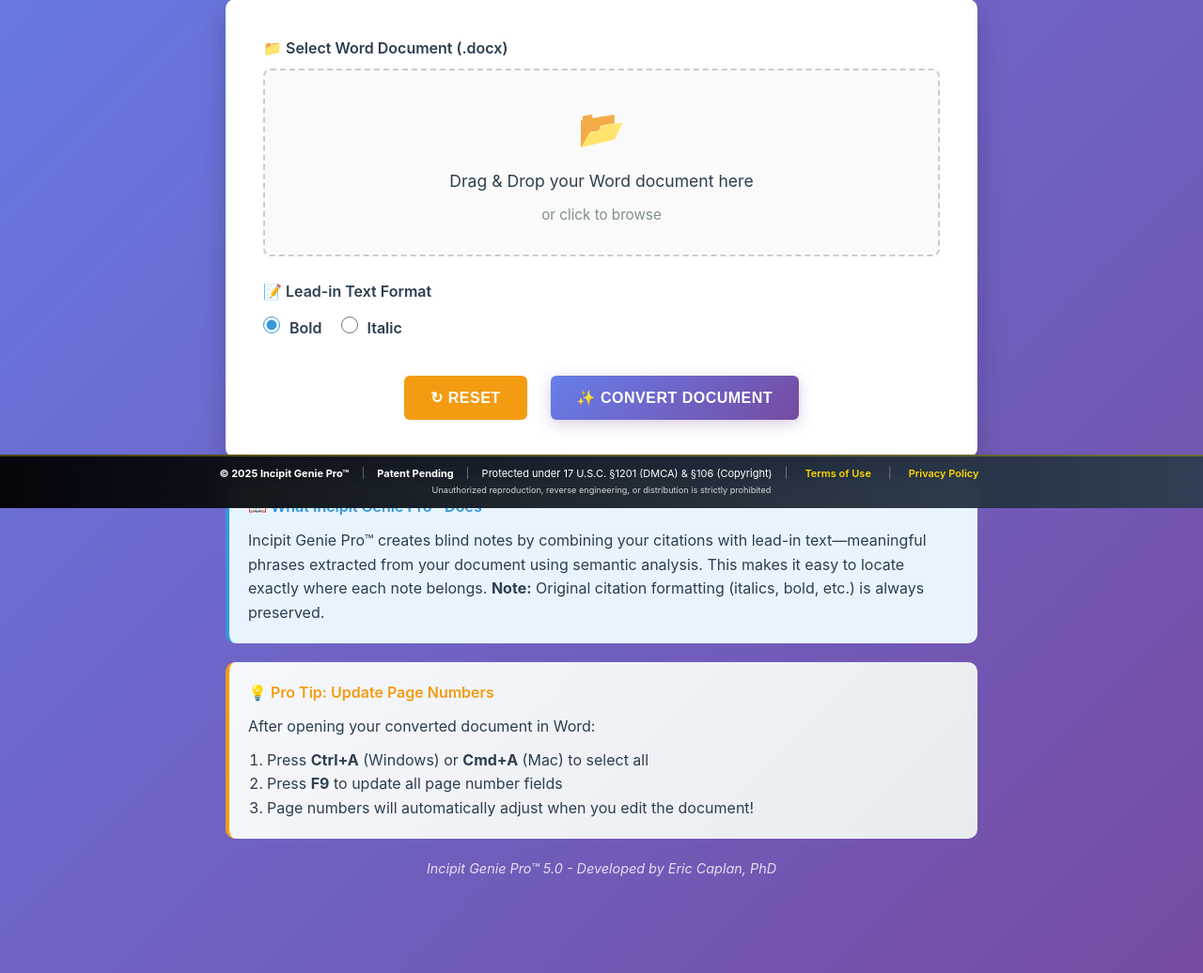
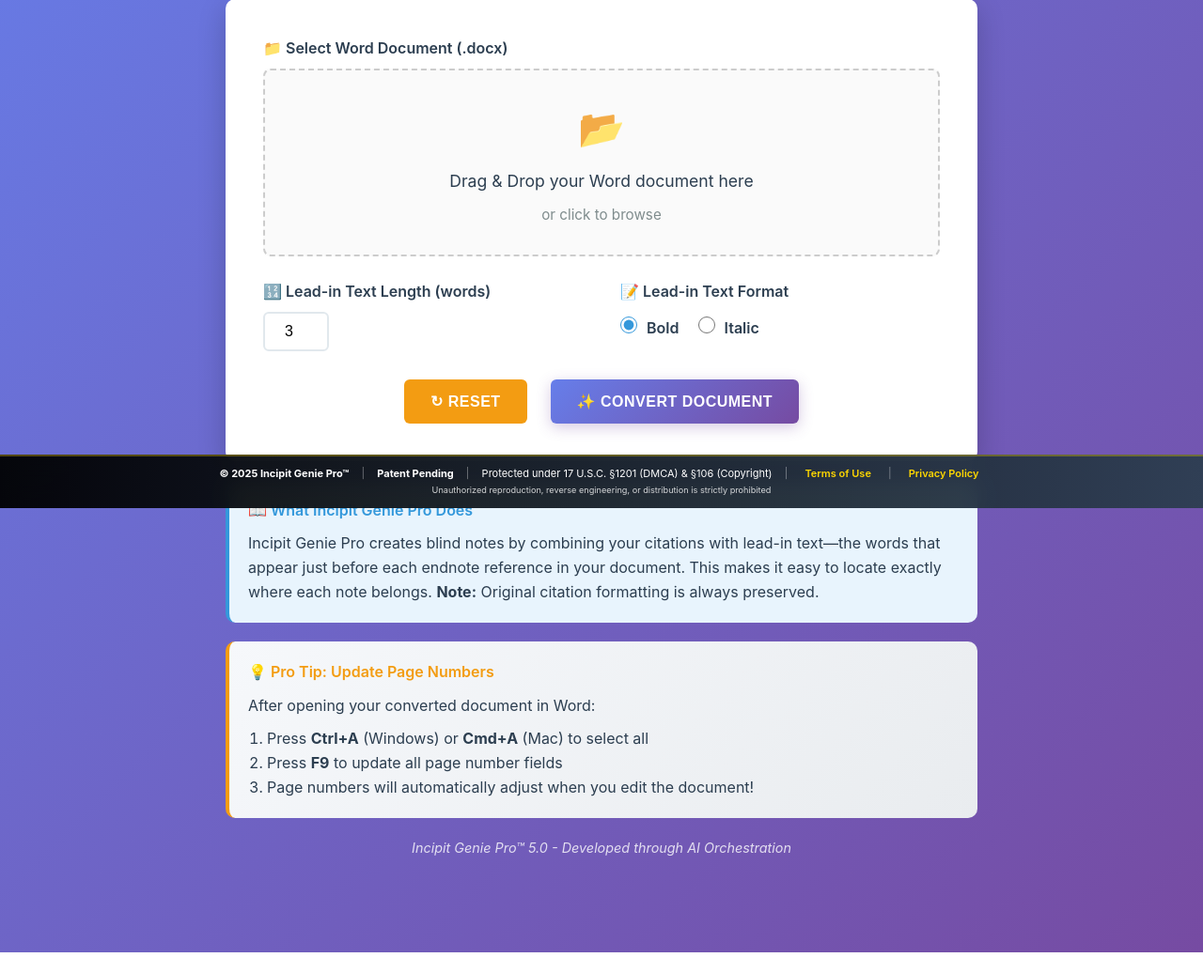
Before and after one commit to caplane/Incipit-Genie-Final_12042025, a Flask app: template templates/index.html in a window 1280 px wide. Shown: the part 259-1295 px from the top of the page at 94% size. After the commit the page ends 1273 px from the top, so only its background shows below. Run offline with Flask 2, Linux system fonts and the light colour scheme; the template is opened without the code that fills it, so the values that code supplies are empty.

Commit message:
Update index.html

```diff
--- a/templates/index.html
+++ b/templates/index.html
@@ -1,12 +1,13 @@
+
 
 <!--
     Incipit Genie Pro™ - Version 5.0
-    Last Updated: 2025-12-04
-    Developed by Eric Caplan, PhD
+    Last Updated: 2025-12-04 17:05 UTC
 
     Frontend UI for Incipit Genie Pro blind note converter.
     Works with Flask backend (app.py) that accepts:
       - file: .docx document
+      - word_count: 3-8 (lead-in text length)
       - format_style: 'bold' or 'italic'
 -->
 <!DOCTYPE html>
@@ -486,6 +487,10 @@
 
                 <div class="options-section">
                     <div class="option-group">
+                        <label>🔢 Lead-in Text Length (words)</label>
+                        <input type="number" id="wordCount" name="word_count" min="3" max="8" value="3">
+                    </div>
+                    <div class="option-group">
                         <label>📝 Lead-in Text Format</label>
                         <div class="radio-group">
                             <label class="radio-label">
@@ -528,8 +533,8 @@
         </div>
 
         <div class="info-box">
-            <span class="info-box-title">📖 What Incipit Genie Pro™ Does</span>
-            Incipit Genie Pro™ creates blind notes by combining your citations with lead-in text—meaningful phrases extracted from your document using semantic analysis. This makes it easy to locate exactly where each note belongs. <strong>Note:</strong> Original citation formatting (italics, bold, etc.) is always preserved.
+            <span class="info-box-title">📖 What Incipit Genie Pro Does</span>
+            Incipit Genie Pro creates blind notes by combining your citations with lead-in text—the words that appear just before each endnote reference in your document. This makes it easy to locate exactly where each note belongs. <strong>Note:</strong> Original citation formatting is always preserved.
         </div>
 
         <div class="pro-tip-box">
@@ -543,7 +548,7 @@
         </div>
 
         <div class="footer-note">
-            Incipit Genie Pro™ 5.0 - Developed by Eric Caplan, PhD
+            Incipit Genie Pro™ 5.0 - Developed through AI Orchestration
         </div>
     </div>
 
@@ -589,8 +594,8 @@
     </div>
 
     <script>
-        // Incipit Genie Pro™ 5.0
-        // Developed by Eric Caplan, PhD
+        // Incipit Genie Pro 5.0
+        // Last Updated: 2025-12-04 17:05 UTC
 
         const dropZone = document.getElementById('dropZone');
         const fileInput = document.getElementById('file');
@@ -674,6 +679,7 @@
 
             const formData = new FormData();
             formData.append('file', fileInput.files[0]);
+            formData.append('word_count', document.getElementById('wordCount').value);
             formData.append('format_style', document.querySelector('input[name="format_style"]:checked').value);
 
             try {
```
